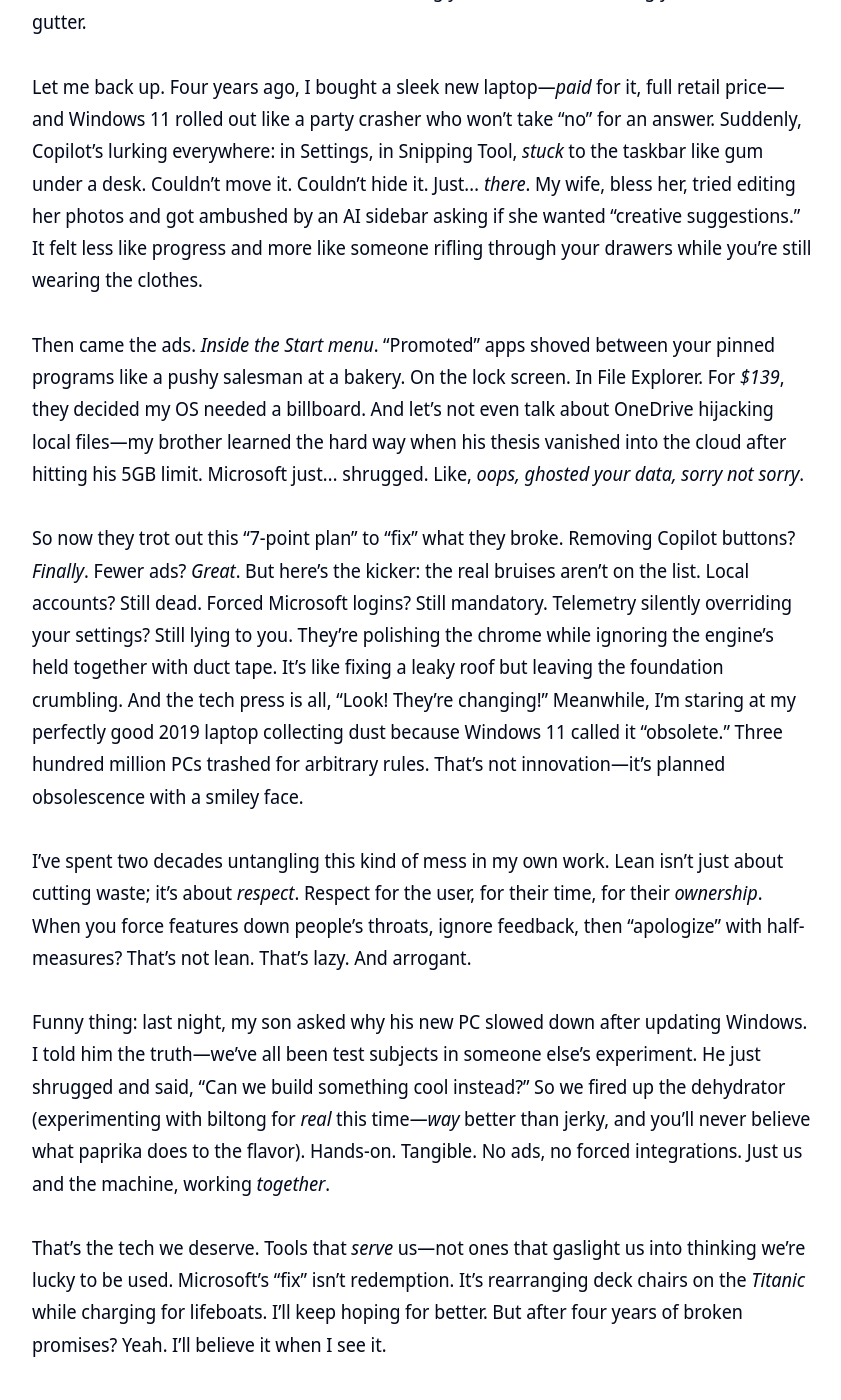
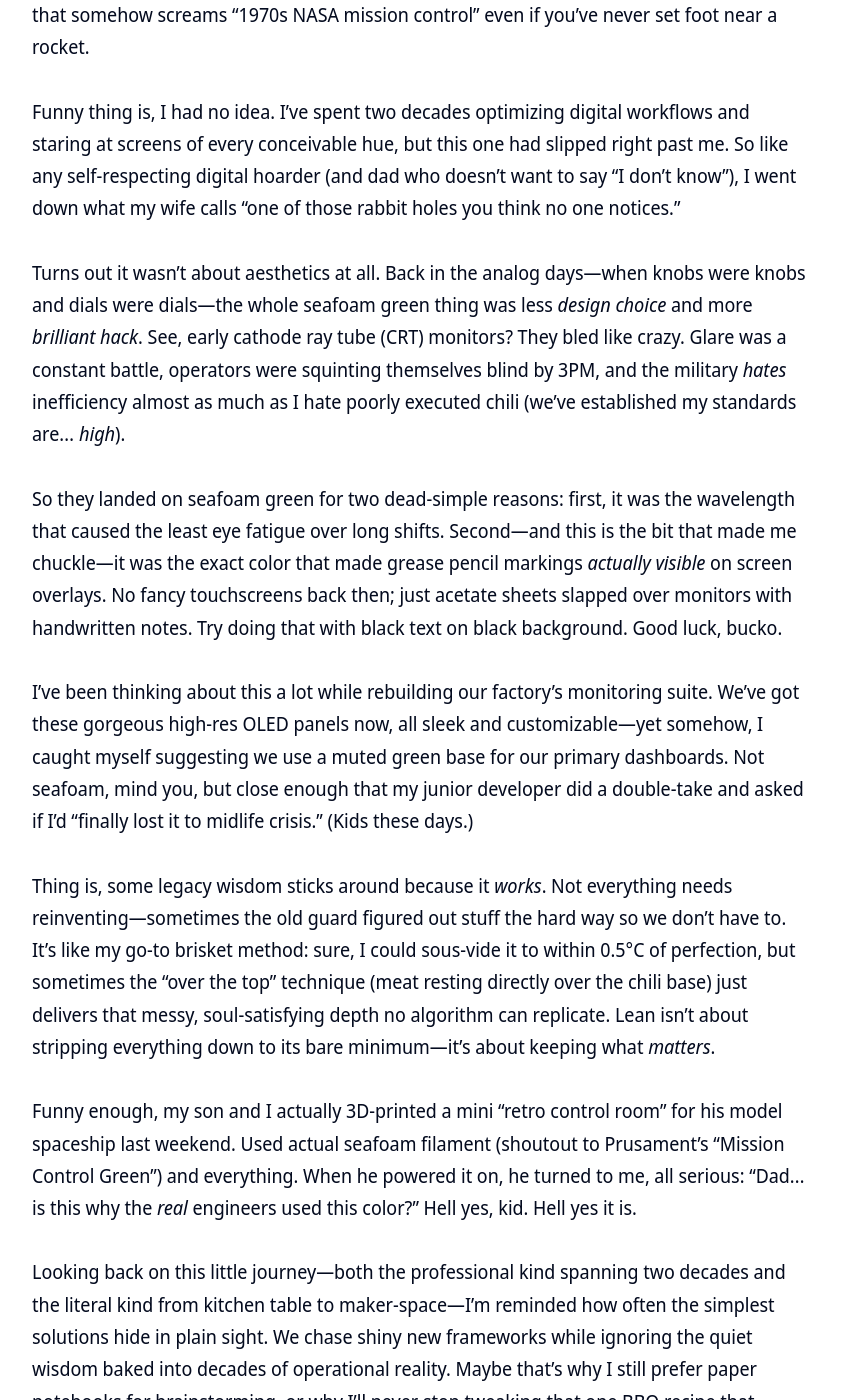
Before and after one commit to clintjb/clintjb.github.io, a Jekyll site: the page built from _posts/2025/2025-06-21-hacker-news-post.md, in a window 1280 px wide and 1400 px high, scrolled down 1389 px. Shown: the whole window, without its empty margins (218-1059 px from the left). Built offline with Jekyll 4.4.1, drawn with Linux system fonts in a browser that asks for light colours; nearby versions of some CDN libraries; some of the changed text lies outside the part shown.

Commit message:
Updated Weekly Post

```diff
--- a/_posts/2025/2025-06-21-hacker-news-post.md
+++ b/_posts/2025/2025-06-21-hacker-news-post.md
@@ -11,24 +11,26 @@ image: '/images/posts/2025/weekly.jpg'
 ---
 ![](/images/posts/2025/weekly.jpg)
 
-_⚠️ **THIS POST IS GENERATED WITH LLMs**: This post is newly generated a few times a week based on trending articles from hacker news. It takes the tone of my writing style, takes the topic from Hacker News - throws in some LLM magic and generates this post. Please be aware I don't read what gets generated here - it means I may agree, I may not - its a crap shoot - its not meant to be an opinion piece but merely [an experiment](https://github.com/clintjb/Weekly-Post) with the services from [OpenRouter](https://openrouter.ai) - last updated Wednesday 25 March 2026_
+_⚠️ **THIS POST IS GENERATED WITH LLMs**: This post is newly generated a few times a week based on trending articles from hacker news. It takes the tone of my writing style, takes the topic from Hacker News - throws in some LLM magic and generates this post. Please be aware I don't read what gets generated here - it means I may agree, I may not - its a crap shoot - its not meant to be an opinion piece but merely [an experiment](https://github.com/clintjb/Weekly-Post) with the services from [OpenRouter](https://openrouter.ai) - last updated Saturday 28 March 2026_
 
-## When Fixes Feel Like Flowers After the Fight
+# Why So Many Control Rooms Were Seafoam Green (2025)
 
-Well, here we are again—sitting at the kitchen table with a lukewarm *Flat White* (Hamburg’s calling, but my Aussie palate still insists on ordering it that way), scrolling through another "big announcement" from Microsoft. My son’s Fortnite stats card is still pinned to the fridge from last weekend—proof that even at ten, he’s already navigating a world where tech *thinks* it knows what we want. And honestly? It’s making me sigh. Because Microsoft’s shiny new "fix" for Windows 11 reads like someone handing you roses after knocking you into the gutter.
+Well, here we are again—sitting at the kitchen table with my third coffee of the morning, watching the rain patter against the window here in Hamburg. My son just asked me out of nowhere yesterday, "Dad, why are old control rooms always that weird green color in movies?" You know the one—*that* particular shade between mint and mint-chocolate chip that somehow screams "1970s NASA mission control" even if you've never set foot near a rocket.
 
-Let me back up. Four years ago, I bought a sleek new laptop—*paid* for it, full retail price—and Windows 11 rolled out like a party crasher who won’t take "no" for an answer. Suddenly, Copilot’s lurking everywhere: in Settings, in Snipping Tool, *stuck* to the taskbar like gum under a desk. Couldn’t move it. Couldn’t hide it. Just… *there*. My wife, bless her, tried editing her photos and got ambushed by an AI sidebar asking if she wanted "creative suggestions." It felt less like progress and more like someone rifling through your drawers while you’re still wearing the clothes.
+Funny thing is, I had no idea. I've spent two decades optimizing digital workflows and staring at screens of every conceivable hue, but this one had slipped right past me. So like any self-respecting digital hoarder (and dad who doesn't want to say "I don't know"), I went down what my wife calls "one of those rabbit holes you think no one notices."
 
-Then came the ads. *Inside the Start menu*. "Promoted" apps shoved between your pinned programs like a pushy salesman at a bakery. On the lock screen. In File Explorer. For *$139*, they decided my OS needed a billboard. And let’s not even talk about OneDrive hijacking local files—my brother learned the hard way when his thesis vanished into the cloud after hitting his 5GB limit. Microsoft just… shrugged. Like, *oops, ghosted your data, sorry not sorry*.
+Turns out it wasn't about aesthetics at all. Back in the analog days—when knobs were knobs and dials were dials—the whole seafoam green thing was less *design choice* and more *brilliant hack*. See, early cathode ray tube (CRT) monitors? They bled like crazy. Glare was a constant battle, operators were squinting themselves blind by 3PM, and the military *hates* inefficiency almost as much as I hate poorly executed chili (we've established my standards are... *high*).
 
-So now they trot out this "7-point plan" to "fix" what they broke. Removing Copilot buttons? *Finally*. Fewer ads? *Great*. But here’s the kicker: the real bruises aren’t on the list. Local accounts? Still dead. Forced Microsoft logins? Still mandatory. Telemetry silently overriding your settings? Still lying to you. They’re polishing the chrome while ignoring the engine’s held together with duct tape. It’s like fixing a leaky roof but leaving the foundation crumbling. And the tech press is all, "Look! They’re changing!" Meanwhile, I’m staring at my perfectly good 2019 laptop collecting dust because Windows 11 called it "obsolete." Three hundred million PCs trashed for arbitrary rules. That’s not innovation—it’s planned obsolescence with a smiley face.
+So they landed on seafoam green for two dead-simple reasons: first, it was the wavelength that caused the least eye fatigue over long shifts. Second—and this is the bit that made me chuckle—it was the exact color that made grease pencil markings *actually visible* on screen overlays. No fancy touchscreens back then; just acetate sheets slapped over monitors with handwritten notes. Try doing that with black text on black background. Good luck, bucko.
 
-I’ve spent two decades untangling this kind of mess in my own work. Lean isn’t just about cutting waste; it’s about *respect*. Respect for the user, for their time, for their *ownership*. When you force features down people’s throats, ignore feedback, then "apologize" with half-measures? That’s not lean. That’s lazy. And arrogant.
+I've been thinking about this a lot while rebuilding our factory's monitoring suite. We've got these gorgeous high-res OLED panels now, all sleek and customizable—yet somehow, I caught myself suggesting we use a muted green base for our primary dashboards. Not seafoam, mind you, but close enough that my junior developer did a double-take and asked if I'd "finally lost it to midlife crisis." (Kids these days.)
 
-Funny thing: last night, my son asked why his new PC slowed down after updating Windows. I told him the truth—we’ve all been test subjects in someone else’s experiment. He just shrugged and said, "Can we build something cool instead?" So we fired up the dehydrator (experimenting with biltong for *real* this time—*way* better than jerky, and you’ll never believe what paprika does to the flavor). Hands-on. Tangible. No ads, no forced integrations. Just us and the machine, working *together*.
+Thing is, some legacy wisdom sticks around because it *works*. Not everything needs reinventing—sometimes the old guard figured out stuff the hard way so we don't have to. It's like my go-to brisket method: sure, I could sous-vide it to within 0.5°C of perfection, but sometimes the "over the top" technique (meat resting directly over the chili base) just delivers that messy, soul-satisfying depth no algorithm can replicate. Lean isn't about stripping everything down to its bare minimum—it's about keeping what *matters*.
 
-That’s the tech we deserve. Tools that *serve* us—not ones that gaslight us into thinking we’re lucky to be used. Microsoft’s "fix" isn’t redemption. It’s rearranging deck chairs on the *Titanic* while charging for lifeboats. I’ll keep hoping for better. But after four years of broken promises? Yeah. I’ll believe it when I see it.
+Funny enough, my son and I actually 3D-printed a mini "retro control room" for his model spaceship last weekend. Used actual seafoam filament (shoutout to Prusament's "Mission Control Green") and everything. When he powered it on, he turned to me, all serious: "Dad... is this why the *real* engineers used this color?" Hell yes, kid. Hell yes it is.
 
-Until then, I’ll be here—grilling chili (meat *over* the top, *not* in it—trust me, it changes everything), laughing with my kid about Fortnite stats, and quietly backing up my files *somewhere* Microsoft can’t "promote" them into oblivion.
+Looking back on this little journey—both the professional kind spanning two decades and the literal kind from kitchen table to maker-space—I'm reminded how often the simplest solutions hide in plain sight. We chase shiny new frameworks while ignoring the quiet wisdom baked into decades of operational reality. Maybe that's why I still prefer paper notebooks for brainstorming, or why I'll never stop tweaking that one BBQ recipe that somehow brings the whole family together (even my picky teenager).
 
-Because some battles aren’t worth fighting. But you damn well better remember who threw the first punch. 🤯
+So here's to the seafoam green ghosts of tech past—unsexy, practical, and stubbornly effective. May we honor them not by clinging to outdated tools, but by asking *why* certain ideas persisted long enough to become "the way things were done."
+
+Now if you'll excuse me, I've got a dehydrator full of jerky to check, and a certain seven-year-old waiting to test whether seafoam green makes Minecraft builds *actually* better. (Spoiler: it does. Everything's better with a little nostalgia.) 🌮
```
Also changed, not shown: images/posts/2025/weekly.jpg.
